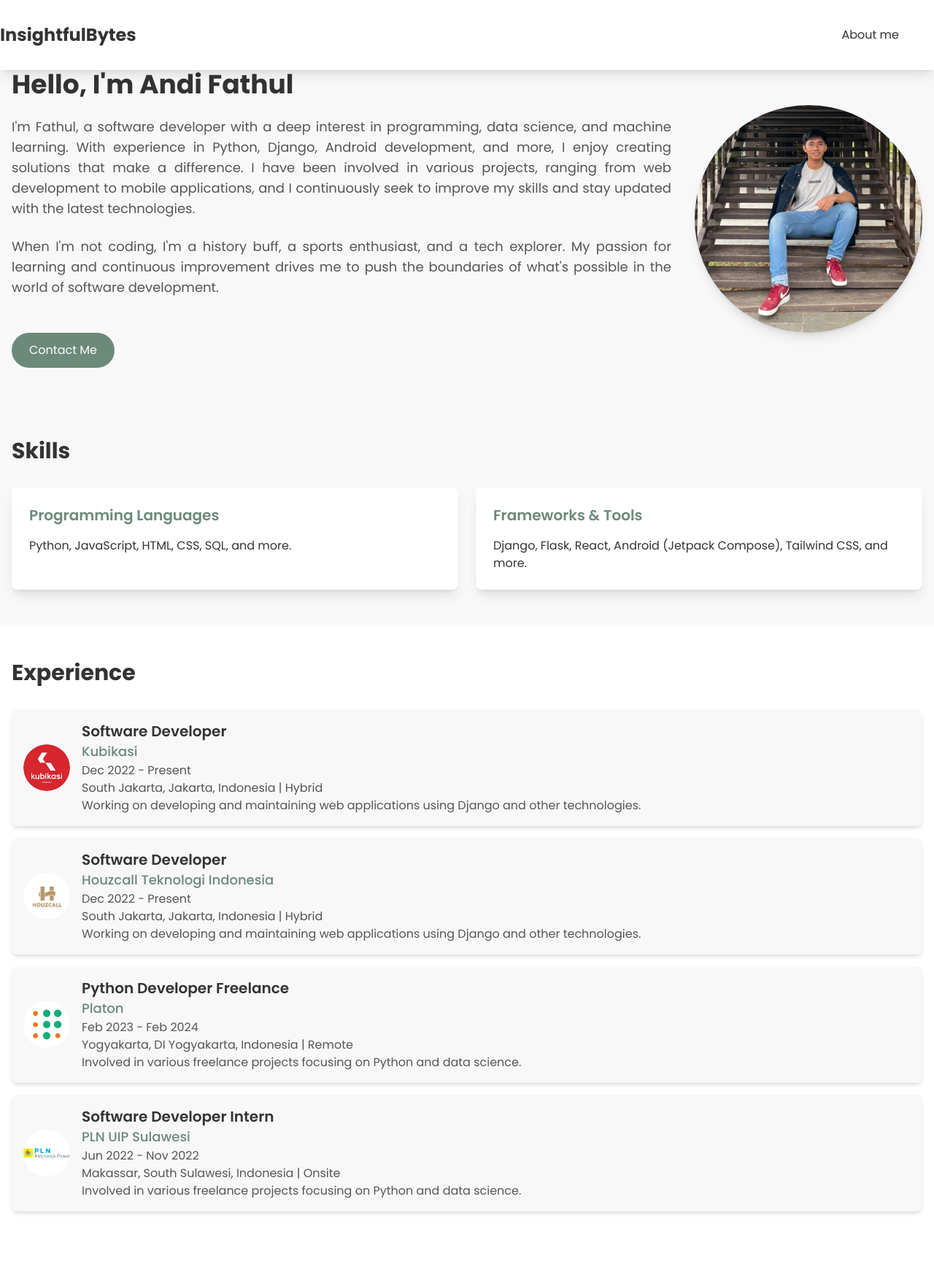
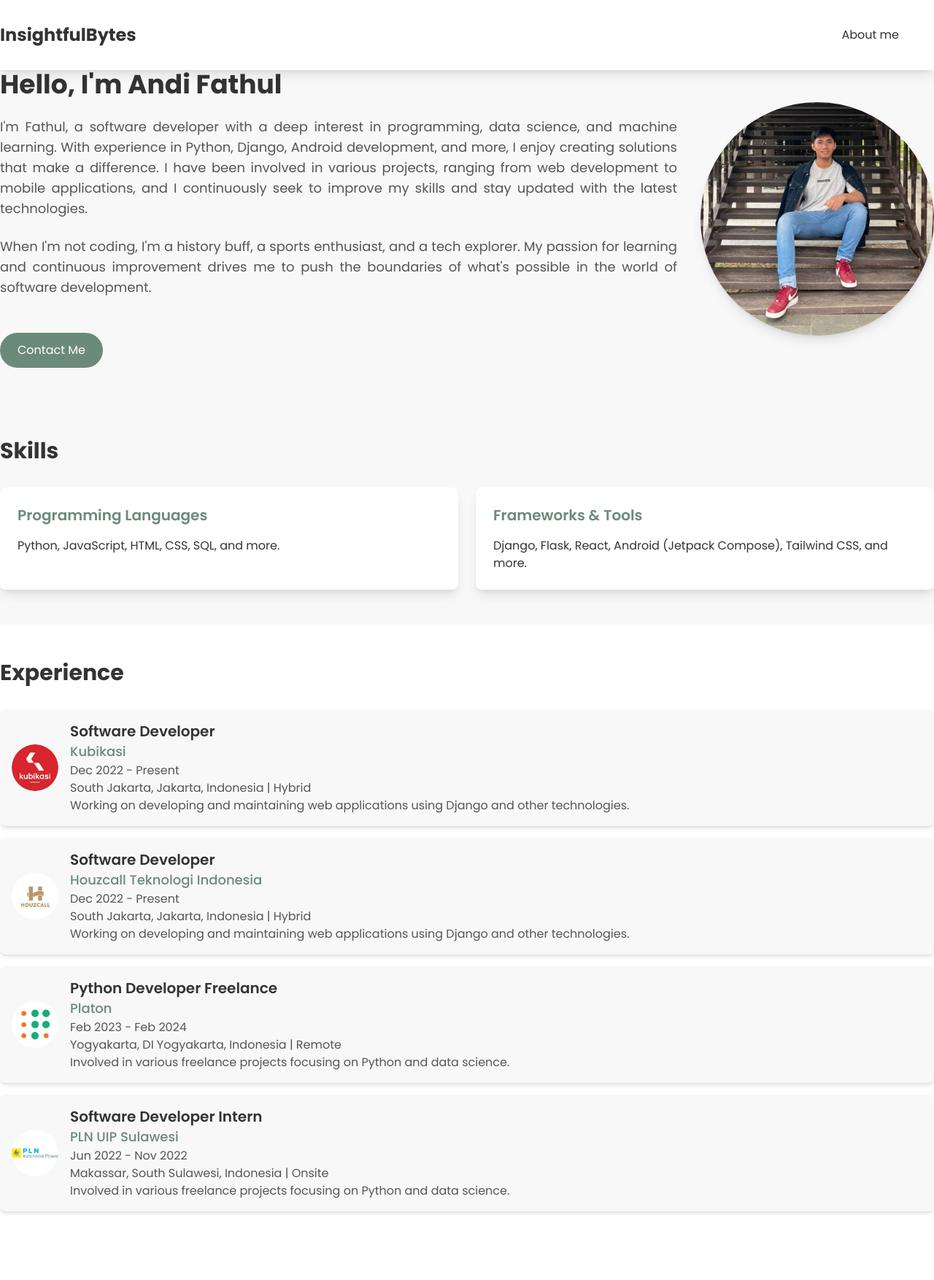
Before and after one commit to andifathulms/myblog, a Django app: page /about-me/ in a window 1280 px wide. Shown: the top 1754 px of the page at 73% size. Run offline with Django 5.2, Linux system fonts and the light colour scheme; data that the repository does not hold is empty; parts of the project's set-up code (start-up, migrations or seed data) failed here and were passed over; some libraries are stand-ins or nearby versions.

Commit message:
small update

```diff
--- a/templates/about_me.html
+++ b/templates/about_me.html
@@ -3,7 +3,7 @@
 
 {% block content %}
 <section class="pt-24 pb-12 bg-[#F8F8F8]">
-    <div class="container mx-auto px-4">
+    <div class="container mx-auto sm:max-w-full md:max-w-2xl lg:max-w-4xl xl:max-w-7xl">
         <div class="flex flex-col md:flex-row items-center">
             <div class="md:w-3/4 text-center md:text-left md:pr-8">
                 <h1 class="text-4xl font-bold text-[#333] mb-6">Hello, I'm Andi Fathul</h1>
@@ -26,7 +26,7 @@
 </section>
 
 <section id="skills" class="py-12 bg-[#F8F8F8]">
-    <div class="container mx-auto px-4">
+    <div class="container mx-auto sm:max-w-full md:max-w-2xl lg:max-w-4xl xl:max-w-7xl">
         <h2 class="text-3xl font-bold text-[#333] mb-8">Skills</h2>
         <div class="grid grid-cols-1 md:grid-cols-2 gap-6">
             <div class="bg-white p-6 rounded-lg shadow-lg">
@@ -42,7 +42,7 @@
 </section>
 
 <section id="experience" class="py-12 bg-white">
-    <div class="container mx-auto px-4">
+    <div class="container mx-auto sm:max-w-full md:max-w-2xl lg:max-w-4xl xl:max-w-7xl">
         <h2 class="text-3xl font-bold text-[#333] mb-8">Experience</h2>
         <div class="space-y-4">
             <div class="flex items-center bg-[#F8F8F8] p-4 rounded-lg shadow-md hover:bg-[#E0E0E0] hover:shadow-lg transform hover:-translate-y-1 transition-all">
@@ -91,7 +91,7 @@
 
 
 <section id="education" class="py-12 bg-white">
-    <div class="container mx-auto px-4">
+    <div class="container mx-auto sm:max-w-full md:max-w-2xl lg:max-w-4xl xl:max-w-7xl">
         <h2 class="text-3xl font-bold text-[#333] mb-8">Education</h2>
         <div class="space-y-4">
             <div class="bg-[#F8F8F8] p-4 rounded-lg shadow-md hover:bg-[#E0E0E0] hover:shadow-lg transform hover:-translate-y-1 transition-all duration-300 flex items-center">
@@ -119,7 +119,7 @@
 </section>
 
 <section id="social-media" class="py-12 bg-[#F8F8F8]">
-    <div class="container mx-auto px-4">
+    <div class="container mx-auto sm:max-w-full md:max-w-2xl lg:max-w-4xl xl:max-w-7xl">
         <h2 class="text-3xl font-bold text-[#333] mb-8">Connect with Me</h2>
         <div class="grid grid-cols-1 md:grid-cols-2 gap-6">
             <a href="https://github.com/andifathulms" target="_blank" rel="noopener noreferrer"
@@ -148,7 +148,7 @@
 
 
 <section id="contact" class="py-12 bg-[#F8F8F8]">
-    <div class="container mx-auto px-4">
+    <div class="container mx-auto sm:max-w-full md:max-w-2xl lg:max-w-4xl xl:max-w-7xl">
         <h2 class="text-3xl font-bold text-[#333] mb-8">Contact Me</h2>
         <form action="#" method="POST" class="space-y-6">
             <div class="grid grid-cols-1 md:grid-cols-2 gap-6">
--- a/templates/details.html
+++ b/templates/details.html
@@ -73,7 +73,7 @@
 
     #toc-right {
         position: sticky;
-        top: 5rem;
+        top: 7rem;
         max-height: 75vh;
         overflow-y: auto;
         background-color: #F8F4E1;
@@ -381,7 +381,7 @@
             const targetElement = document.getElementById(targetId);
 
             window.scrollTo({
-                top: targetElement.offsetTop - 60, // Adjust based on your navbar height
+                top: targetElement.offsetTop - 100, // Adjust based on your navbar height
                 behavior: "smooth"
             });
 
```
